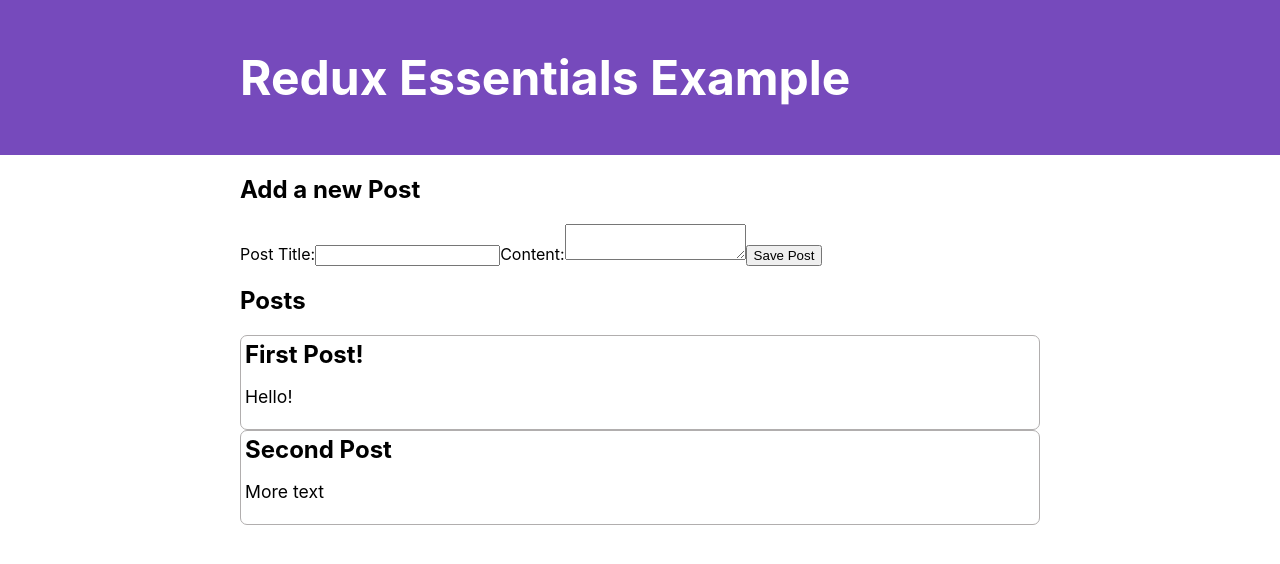
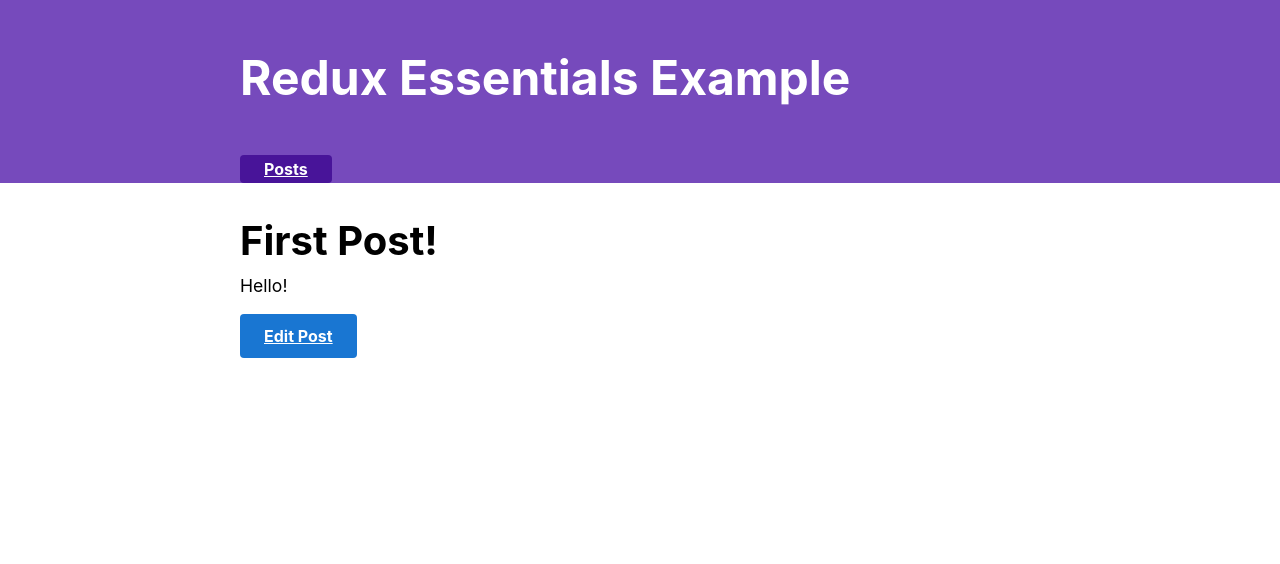
Before and after one commit to rudiwawa/learn_redux_from_documentation, a React (Create React App) app: page /posts/1 in a window 1280 px wide. Before the commit this address led to /. Shown: the top 564 px of the page. Built offline with nearby package versions, Linux system fonts and the light colour scheme; what miragejs, txtgen would draw is missing.

Commit message:
edit single page

```diff
--- a/package.json
+++ b/package.json
@@ -20,7 +20,7 @@
     "txtgen": "^2.2.4"
   },
   "scripts": {
-    "start": "react-scripts start",
+    "dev": "react-scripts start",
     "build": "react-scripts build",
     "test": "react-scripts test",
     "eject": "react-scripts eject"
--- a/src/App.jsx
+++ b/src/App.jsx
@@ -10,6 +10,8 @@
 
 import { PostsList } from './features/posts/PostsList'
 import { AddPostForm } from './features/posts/AddPostForm'
+import { SinglePostPage } from './features/posts/SinglePostPage'
+import { EditPostForm } from './features/posts/EditPostForm'
 
 function App() {
   return (
@@ -27,6 +29,8 @@
               </React.Fragment>
             )}
           />
+          <Route exact path='/posts/:postId' component={SinglePostPage} />
+          <Route exact path='/editPost/:postId' component={EditPostForm} />
           <Redirect to="/" />
         </Switch>
       </div>
--- a/src/app/Navbar.jsx
+++ b/src/app/Navbar.jsx
@@ -1,4 +1,6 @@
 import React from 'react'
+
+import { Link } from 'react-router-dom'
 
 export const Navbar = () => {
   return (
@@ -7,7 +9,9 @@
         <h1>Redux Essentials Example</h1>
 
         <div className="navContent">
-          <div className="navLinks"></div>
+          <div className="navLinks">
+            <Link to="/">Posts</Link>
+          </div>
         </div>
       </section>
     </nav>
--- a/src/features/posts/AddPostForm.jsx
+++ b/src/features/posts/AddPostForm.jsx
@@ -1,7 +1,7 @@
 import React, { useState } from 'react'
 import { useDispatch } from 'react-redux'
 import { postAdded } from './postsSlice';
-import { nanoid } from '@reduxjs/toolkit';
+
 
 
 export const AddPostForm = () => {
@@ -18,11 +18,7 @@
         if (title && content) {
             console.log("onSavePostClicked -> content")
             dispatch(
-                postAdded({
-                    id: nanoid(),
-                    title,
-                    content
-                })
+                postAdded(title, content)
             )
             setTitle('')
             setContent('')
--- /dev/null
+++ b/src/features/posts/EditPostForm.jsx
@@ -0,0 +1,53 @@
+import React, { useState } from 'react'
+import { useDispatch } from 'react-redux'
+import { useHistory } from 'react-router-dom'
+import { useSelector } from 'react-redux'
+import { postUpdated } from './postsSlice'
+
+export const EditPostForm = ({ match }) => {
+    const { postId } = match.params
+    const post = useSelector(state => state.posts.find(post => post.id === postId))
+
+    const [title, settitle] = useState();
+    const [content, setcontent] = useState();
+
+    const dispatch = useDispatch()
+    const history = useHistory()
+
+    const onTitleChanged = e => settitle(e.target.value)
+    const onContentChanged = e => setcontent(e.target.value)
+
+    const onSavePostClicked = () => {
+        if (title && content) {
+            dispatch(postUpdated({ id: postId, title, content }))
+            history.push(`/post/${postId}`)
+        }
+    }
+
+    return (
+        <section>
+            <h2>Edit Post</h2>
+            <form>
+                <label htmlFor="postTitle">Post Title:</label>
+                <input
+                    type="text"
+                    id="postTitle"
+                    name="postTitle"
+                    placeholder="What's on your mind?"
+                    value={title}
+                    onChange={onTitleChanged}
+                />
+                <label htmlFor="postContent">Content:</label>
+                <textarea
+                    id="postContent"
+                    name="postContent"
+                    value={content}
+                    onChange={onContentChanged}
+                />
+            </form>
+            <button type="button" onClick={onSavePostClicked}>
+                Save Post
+      </button>
+        </section >
+    )
+}
--- a/src/features/posts/PostsList.jsx
+++ b/src/features/posts/PostsList.jsx
@@ -1,5 +1,6 @@
 import React from 'react'
 import { useSelector } from 'react-redux'
+import { Link } from 'react-router-dom'
 
 export const PostsList = () => {
   const posts = useSelector(state => state.posts)
@@ -7,12 +8,15 @@
   const renderedPosts = posts.map(post => (
     <article className="post-excerpt" key={post.id}>
       <h3>{post.title}</h3>
-            <p>{post.content.substring(0, 100)}</p>
+      <p className="post-content">{post.content.substring(0, 100)}</p>
+      <Link to={`/posts/${post.id}`} className="button muted-button">
+        View Post
+      </Link>
     </article>
   ))
 
-    return(
-        <section>
+  return (
+    <section className="posts-list">
       <h2>Posts</h2>
       {renderedPosts}
     </section>
--- /dev/null
+++ b/src/features/posts/SinglePostPage.jsx
@@ -0,0 +1,37 @@
+import React from 'react'
+import { useSelector } from 'react-redux'
+import { Link } from 'react-router-dom'
+
+export const SinglePostPage = ({ match }) => {
+    const { postId } = match.params
+
+    const post = useSelector(state =>
+        state.posts.find(post => post.id === postId)
+    )
+    //semacam fungsi yang meminta parameter fungsi, ANJINK INI KENAPA NJINK
+    console.log(useSelector(
+        function (state) {
+            return state.posts.find(post => post.id === postId)
+        }
+    ))
+
+    if (!post) {
+        return (
+            <section>
+                <h2>Post not found</h2>
+            </section>
+        )
+    }
+
+    return (
+        <section>
+            <article className="post">
+                <h2>{post.title}</h2>
+                <p className="post-content">{post.content}</p>
+                <Link to={`/editPost/${post.id}`} className="button">
+                    Edit Post
+        </Link>
+            </article>
+        </section>
+    )
+}
--- a/src/features/posts/postsSlice.js
+++ b/src/features/posts/postsSlice.js
@@ -1,16 +1,43 @@
 import { createSlice } from '@reduxjs/toolkit'
+import { nanoid } from '@reduxjs/toolkit';
 
 const initialState = [
     { id: '1', title: 'First Post!', content: 'Hello!' },
     { id: '2', title: 'Second Post', content: 'More text' }
 ]//state awal
+// Remember that the name of this reducer should be a good description of what's happening,
 
+//CATATAN UPDATE POST
+// The ID of the post being updated, so that we can find the right post object in the state
+// The new title and content fields that the user typed in
+
+// Redux action objects aslinya kayak gini {type: 'posts/postUpdated', payload: {id, title, content}}.
+// reducer responsible for determing how the state should actually be updated when an action is dispatched.
 const postsSlice = createSlice({
-    name:'posts',
+    name: 'posts',
     initialState,
-    reducers:{
-        postAdded(state,action){
-            state.push(action.payload)
+    reducers: {
+        postAdded: {
+            reducer(state, action) {
+                state.push(action.payload)
+            },
+            prepare(title, content) {
+                return {
+                    payload: {
+                        id: nanoid(),
+                        title,
+                        content
+                    }
+                }
+            }
+        },
+        postUpdated(state, action) {
+            const { id, title, content } = action.payload
+            const existingPost = state.find(post => post.id === id)
+            if (existingPost) {
+                existingPost.title = title
+                existingPost.content = content
+            }
         }
     }
 })
@@ -20,5 +47,5 @@
 // because it converts those mutations into safe immutable updates internally using
 // the Immer library, but don't try to mutate any data outside of createSlice!
 
-export const { postAdded } = postsSlice.actions
+export const { postAdded, postUpdated } = postsSlice.actions
 export default postsSlice.reducer
```
Lines whose indentation alone changed are shown as unchanged.
